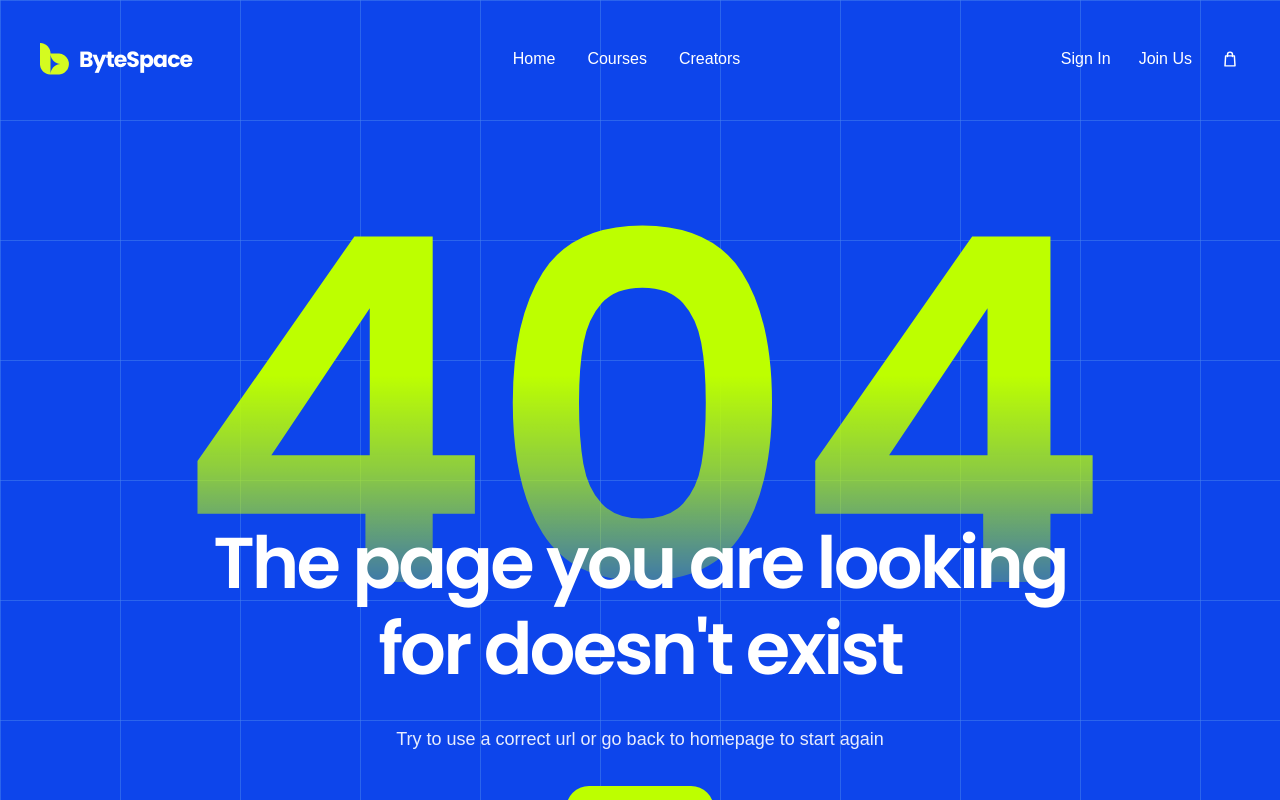
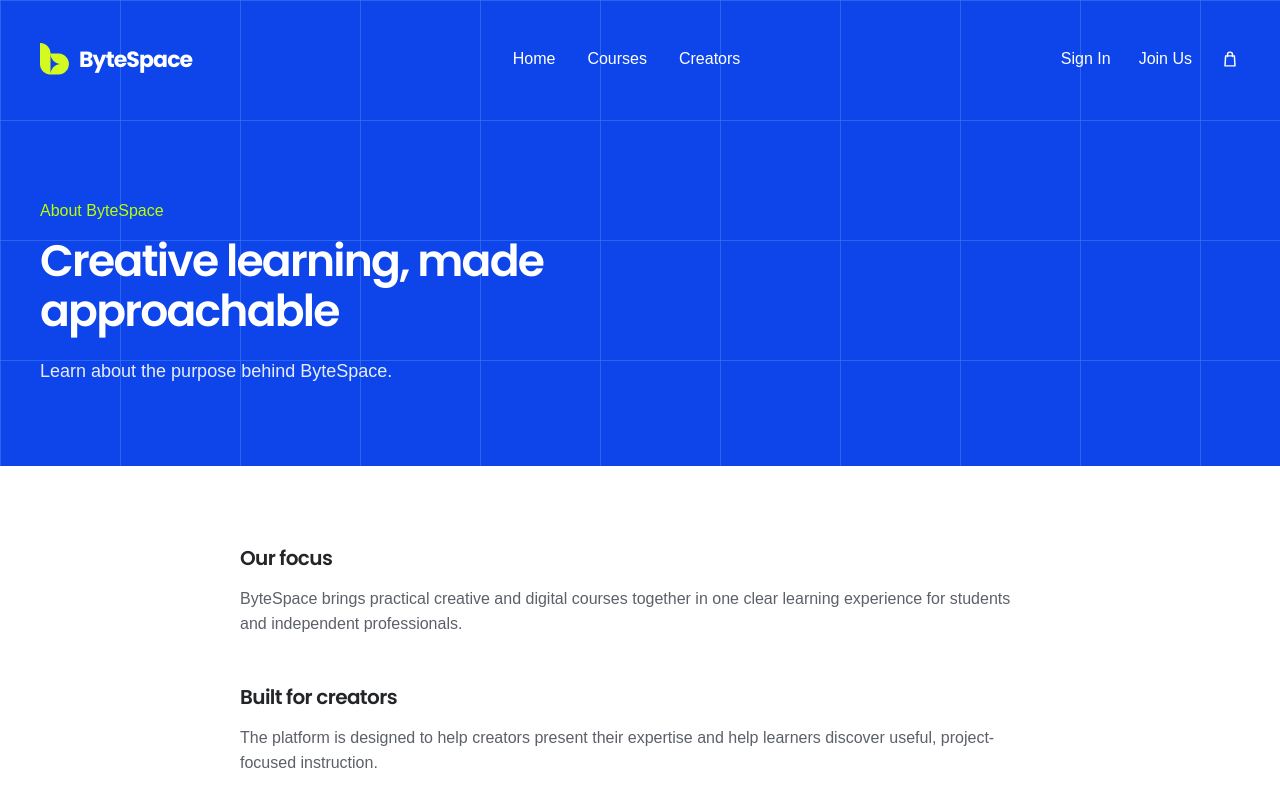
Before and after one commit to billalhossainjoy/bytespacenew, a Next.js app: page /about in a window 1280 px wide. Before the commit this address had no page. Shown: the top 800 px of the page. Built offline with nearby package versions, Linux system fonts and the light colour scheme; a web font is replaced by a local one.

Commit message:
fix: repair footer navigation

```diff
--- /dev/null
+++ b/src/app/(marketing)/[slug]/page.tsx
@@ -0,0 +1,38 @@
+import type { Metadata } from "next";
+import { notFound } from "next/navigation";
+
+import { SiteInfoPage } from "@/components/SiteInfoPage";
+import { getSitePage, sitePages } from "@/data/sitePages";
+
+type SitePageProps = {
+  params: Promise<{ slug: string }>;
+};
+
+export function generateStaticParams() {
+  return sitePages.map((page) => ({ slug: page.slug }));
+}
+
+export async function generateMetadata({ params }: SitePageProps): Promise<Metadata> {
+  const { slug } = await params;
+  const page = getSitePage(slug);
+
+  if (!page) {
+    return {};
+  }
+
+  return {
+    title: page.title,
+    description: page.description,
+  };
+}
+
+export default async function InformationPage({ params }: SitePageProps) {
+  const { slug } = await params;
+  const page = getSitePage(slug);
+
+  if (!page) {
+    notFound();
+  }
+
+  return <SiteInfoPage page={page} />;
+}
--- a/src/components/Footer.tsx
+++ b/src/components/Footer.tsx
@@ -3,21 +3,21 @@ import Link from "next/link";
 
 const footerNavigation = [
   [
-    { label: "Featured Courses", href: "#courses" },
-    { label: "Featured Categories", href: "#learning-paths" },
-    { label: "Business", href: "#courses" },
-    { label: "IT", href: "#courses" },
-    { label: "Design", href: "#courses" },
+    { label: "Featured Courses", href: "/#courses" },
+    { label: "Featured Categories", href: "/#learning-paths" },
+    { label: "Business", href: "/#courses" },
+    { label: "IT", href: "/#courses" },
+    { label: "Design", href: "/#courses" },
   ],
   [
-    { label: "Development", href: "#courses" },
-    { label: "Marketing", href: "#courses" },
-    { label: "Photography", href: "#courses" },
-    { label: "Finance", href: "#courses" },
-    { label: "Sport", href: "#courses" },
+    { label: "Development", href: "/#courses" },
+    { label: "Marketing", href: "/#courses" },
+    { label: "Photography", href: "/#courses" },
+    { label: "Finance", href: "/#courses" },
+    { label: "Sport", href: "/#courses" },
   ],
   [
-    { label: "Become a Creator", href: "#join-as-creator" },
+    { label: "Become a Creator", href: "/#join-as-creator" },
     { label: "Affiliate Program", href: "/affiliate-program" },
     { label: "Contact", href: "/contact" },
     { label: "Help", href: "/help" },
@@ -112,7 +112,7 @@ export function Footer() {
         </div>
 
         <div className="mt-14 flex flex-col gap-5 border-t border-shuttle-gray-200 pt-6 text-body-xs sm:flex-row sm:items-center sm:justify-between lg:absolute lg:inset-x-0 lg:top-[434px] lg:mt-0 lg:h-[42px]">
-          <p>@ 2023 ByteSpace. All rights reserved.</p>
+          <p>© {new Date().getFullYear()} ByteSpace. All rights reserved.</p>
 
           <nav aria-label="Legal navigation">
             <ul className="flex flex-wrap gap-x-6 gap-y-3">
--- /dev/null
+++ b/src/components/SiteInfoPage.tsx
@@ -0,0 +1,41 @@
+import type { SitePage } from "@/data/sitePages";
+
+const gridBackground = {
+  backgroundImage:
+    "linear-gradient(rgba(71, 130, 238, 0.52) 1px, transparent 1px), linear-gradient(90deg, rgba(71, 130, 238, 0.52) 1px, transparent 1px)",
+  backgroundPosition: "0 -118px",
+  backgroundSize: "120px 120px",
+};
+
+export function SiteInfoPage({ page }: { page: SitePage }) {
+  return (
+    <main>
+      <section className="bg-persian-blue-600 px-6 py-20 text-white lg:px-0" style={gridBackground}>
+        <div className="mx-auto max-w-[1200px]">
+          <p className="text-body-m text-electric-lime-400">{page.eyebrow}</p>
+          <h1 className="mt-3 max-w-[760px] font-heading text-[40px] font-semibold leading-[1.15] tracking-[-0.04em] sm:text-heading-m">
+            {page.title}
+          </h1>
+          <p className="mt-5 max-w-[720px] text-body-l text-white/90">
+            {page.description}
+          </p>
+        </div>
+      </section>
+
+      <section className="bg-white px-6 py-20 lg:px-0">
+        <div className="mx-auto max-w-[800px] space-y-12">
+          {page.sections.map((section) => (
+            <section key={section.title}>
+              <h2 className="font-heading text-heading-xs font-semibold tracking-[-0.03em] text-shuttle-gray-950">
+                {section.title}
+              </h2>
+              <p className="mt-4 text-body-m text-shuttle-gray-700">
+                {section.body}
+              </p>
+            </section>
+          ))}
+        </div>
+      </section>
+    </main>
+  );
+}
--- /dev/null
+++ b/src/data/sitePages.ts
@@ -0,0 +1,129 @@
+export type SitePage = {
+  description: string;
+  eyebrow: string;
+  sections: {
+    body: string;
+    title: string;
+  }[];
+  slug: string;
+  title: string;
+};
+
+export const sitePages: SitePage[] = [
+  {
+    slug: "affiliate-program",
+    eyebrow: "Partner with ByteSpace",
+    title: "Affiliate Program",
+    description: "Learn how the ByteSpace affiliate program is intended to work.",
+    sections: [
+      {
+        title: "Share useful courses",
+        body: "The affiliate program is designed for creators and educators who want to recommend relevant ByteSpace courses to their audiences.",
+      },
+      {
+        title: "Applications",
+        body: "Affiliate applications are not open yet. Program terms, commission details, and application requirements will be published before enrollment begins.",
+      },
+    ],
+  },
+  {
+    slug: "contact",
+    eyebrow: "Get in touch",
+    title: "Contact",
+    description: "Find out how to contact the ByteSpace team.",
+    sections: [
+      {
+        title: "Support",
+        body: "Live support is not connected to this site yet. Support hours and verified contact channels will be added here before launch.",
+      },
+      {
+        title: "Course questions",
+        body: "For now, course availability, pricing, and lesson information can be reviewed directly from each course page.",
+      },
+    ],
+  },
+  {
+    slug: "help",
+    eyebrow: "ByteSpace support",
+    title: "Help Center",
+    description: "Guidance for browsing courses and using the ByteSpace website.",
+    sections: [
+      {
+        title: "Finding a course",
+        body: "Use the course catalog or search page to browse by title and category. Selecting a course opens its dedicated overview page.",
+      },
+      {
+        title: "Accounts and enrollment",
+        body: "Account authentication and course enrollment services are not connected in this frontend release. These features will be documented when the services are available.",
+      },
+    ],
+  },
+  {
+    slug: "about",
+    eyebrow: "About ByteSpace",
+    title: "Creative learning, made approachable",
+    description: "Learn about the purpose behind ByteSpace.",
+    sections: [
+      {
+        title: "Our focus",
+        body: "ByteSpace brings practical creative and digital courses together in one clear learning experience for students and independent professionals.",
+      },
+      {
+        title: "Built for creators",
+        body: "The platform is designed to help creators present their expertise and help learners discover useful, project-focused instruction.",
+      },
+    ],
+  },
+  {
+    slug: "privacy-policy",
+    eyebrow: "Legal",
+    title: "Privacy Policy",
+    description: "How this ByteSpace frontend handles personal information.",
+    sections: [
+      {
+        title: "Current data handling",
+        body: "This frontend release does not store account credentials, newsletter subscriptions, or payment information because those services are not connected.",
+      },
+      {
+        title: "Future services",
+        body: "This policy must be updated before authentication, analytics, payments, or email subscriptions are enabled. Any future service should explain what it collects, why it is needed, and how users can request deletion.",
+      },
+    ],
+  },
+  {
+    slug: "terms-of-service",
+    eyebrow: "Legal",
+    title: "Terms of Service",
+    description: "The current terms for using the ByteSpace frontend demonstration.",
+    sections: [
+      {
+        title: "Frontend demonstration",
+        body: "ByteSpace is currently presented as a frontend demonstration. Course purchases, account access, certificates, and creator payouts are not available through this release.",
+      },
+      {
+        title: "Course information",
+        body: "Course descriptions and prices are sample content and should not be treated as an active commercial offer until the required services and final terms are published.",
+      },
+    ],
+  },
+  {
+    slug: "cookies-settings",
+    eyebrow: "Privacy controls",
+    title: "Cookie Settings",
+    description: "Review the current cookie behavior of the ByteSpace frontend.",
+    sections: [
+      {
+        title: "Current use",
+        body: "This frontend does not currently enable advertising or analytics cookies. There are no optional cookie categories to configure in this release.",
+      },
+      {
+        title: "When this changes",
+        body: "A consent control should be added before any optional analytics or marketing technology is introduced.",
+      },
+    ],
+  },
+];
+
+export function getSitePage(slug: string) {
+  return sitePages.find((page) => page.slug === slug);
+}
```
